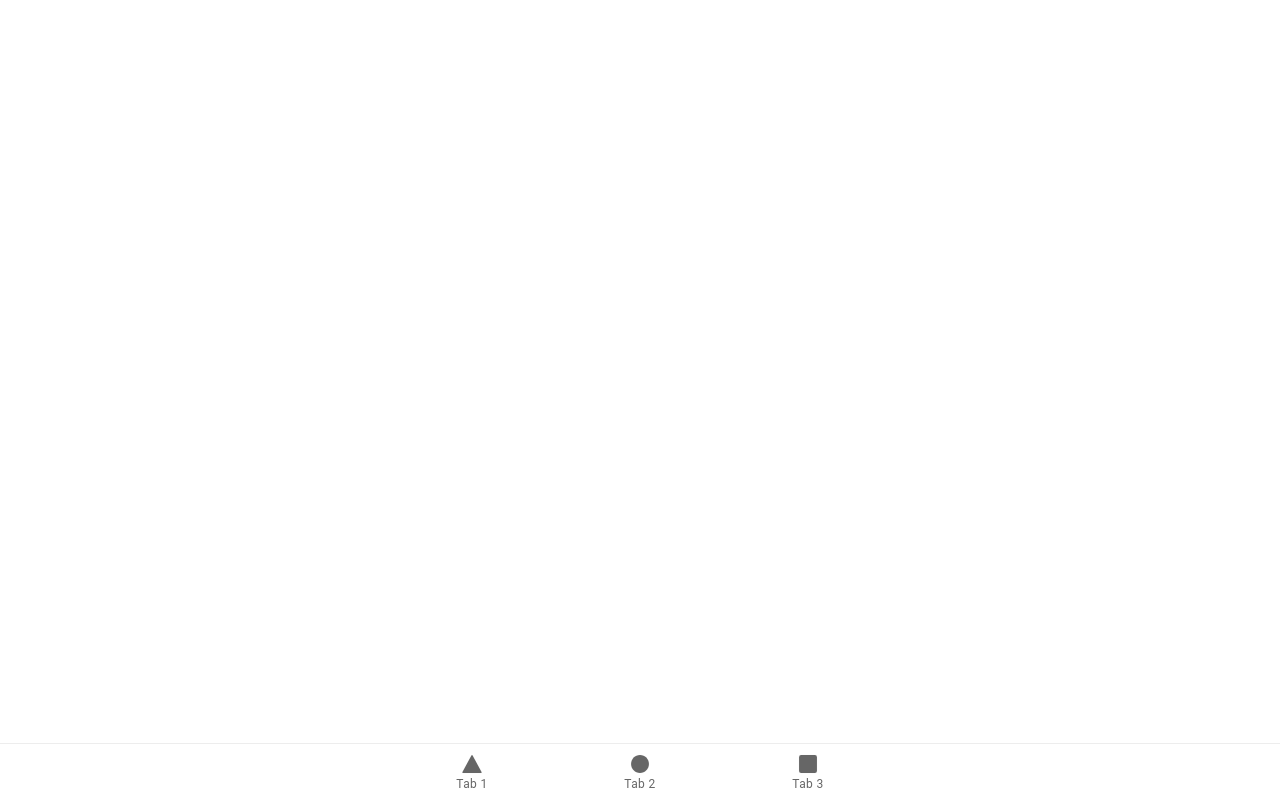
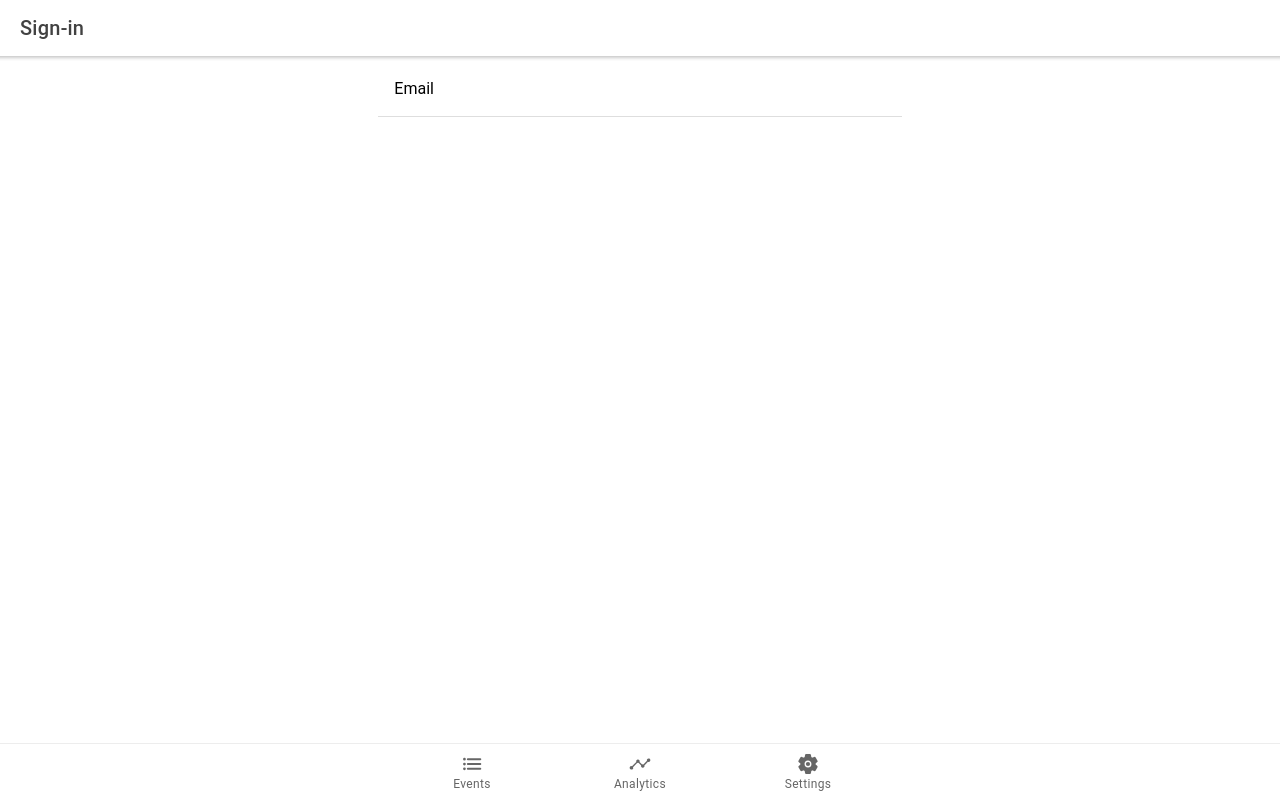
Before and after one commit to bloodbath-io/app, a React (Create React App) app: page /signin in a window 1280 px wide. Built offline with nearby package versions, Linux system fonts and the light colour scheme.

Commit message:
feat: started dashboard with signin

```diff
--- a/src/App.tsx
+++ b/src/App.tsx
@@ -9,10 +9,11 @@ import {
   IonTabs,
 } from '@ionic/react';
 import { IonReactRouter } from '@ionic/react-router';
-import { ellipse, square, triangle } from 'ionicons/icons';
-import Tab1 from './pages/Tab1';
-import Tab2 from './pages/Tab2';
-import Tab3 from './pages/Tab3';
+import { analytics, settings, list } from 'ionicons/icons';
+import Signin from './pages/Signin';
+import Events from './pages/Events';
+import Analytics from './pages/Analytics';
+import Settings from './pages/Settings';
 
 /* Core CSS required for Ionic components to work properly */
 import '@ionic/react/css/core.css';
@@ -38,31 +39,34 @@ const App: React.FC = () => (
     <IonReactRouter>
       <IonTabs>
         <IonRouterOutlet>
-          <Route exact path="/tab1">
-            <Tab1 />
+        <Route exact path="/signin">
+            <Signin />
           </Route>
-          <Route exact path="/tab2">
-            <Tab2 />
+          <Route exact path="/events">
+            <Events />
           </Route>
-          <Route path="/tab3">
-            <Tab3 />
+          <Route exact path="/analytics">
+            <Analytics />
+          </Route>
+          <Route path="/settings">
+            <Settings />
           </Route>
           <Route exact path="/">
-            <Redirect to="/tab1" />
+            <Redirect to="/events" />
           </Route>
         </IonRouterOutlet>
         <IonTabBar slot="bottom">
-          <IonTabButton tab="tab1" href="/tab1">
-            <IonIcon icon={triangle} />
-            <IonLabel>Tab 1</IonLabel>
+          <IonTabButton tab="events" href="/events">
+            <IonIcon icon={list} />
+            <IonLabel>Events</IonLabel>
           </IonTabButton>
-          <IonTabButton tab="tab2" href="/tab2">
-            <IonIcon icon={ellipse} />
-            <IonLabel>Tab 2</IonLabel>
+          <IonTabButton tab="analytics" href="/analytics">
+            <IonIcon icon={analytics} />
+            <IonLabel>Analytics</IonLabel>
           </IonTabButton>
-          <IonTabButton tab="tab3" href="/tab3">
-            <IonIcon icon={square} />
-            <IonLabel>Tab 3</IonLabel>
+          <IonTabButton tab="settings" href="/settings">
+            <IonIcon icon={settings} />
+            <IonLabel>Settings</IonLabel>
           </IonTabButton>
         </IonTabBar>
       </IonTabs>
--- a/src/pages/Tab1.tsx
+++ b/src/pages/Analytics.tsx
@@ -1,25 +1,25 @@
 import { IonContent, IonHeader, IonPage, IonTitle, IonToolbar } from '@ionic/react';
 import ExploreContainer from '../components/ExploreContainer';
-import './Tab1.css';
+import './Analytics.css';
 
-const Tab1: React.FC = () => {
+const Analytics: React.FC = () => {
   return (
     <IonPage>
       <IonHeader>
         <IonToolbar>
-          <IonTitle>Tab 1</IonTitle>
+          <IonTitle>Analytics</IonTitle>
         </IonToolbar>
       </IonHeader>
       <IonContent fullscreen>
         <IonHeader collapse="condense">
           <IonToolbar>
-            <IonTitle size="large">Tab 1</IonTitle>
+            <IonTitle size="large">Analytics</IonTitle>
           </IonToolbar>
         </IonHeader>
-        <ExploreContainer name="Tab 1 page" />
+        <ExploreContainer name="Analytics page" />
       </IonContent>
     </IonPage>
   );
 };
 
-export default Tab1;
+export default Analytics;
--- a/src/pages/Tab2.tsx
+++ b/src/pages/Events.tsx
@@ -1,25 +1,25 @@
 import { IonContent, IonHeader, IonPage, IonTitle, IonToolbar } from '@ionic/react';
 import ExploreContainer from '../components/ExploreContainer';
-import './Tab2.css';
+import './Events.css';
 
-const Tab2: React.FC = () => {
+const Events: React.FC = () => {
   return (
     <IonPage>
       <IonHeader>
         <IonToolbar>
-          <IonTitle>Tab 2</IonTitle>
+          <IonTitle>Events</IonTitle>
         </IonToolbar>
       </IonHeader>
       <IonContent fullscreen>
         <IonHeader collapse="condense">
           <IonToolbar>
-            <IonTitle size="large">Tab 2</IonTitle>
+            <IonTitle size="large">Events</IonTitle>
           </IonToolbar>
         </IonHeader>
-        <ExploreContainer name="Tab 2 page" />
+        <ExploreContainer name="Events page" />
       </IonContent>
     </IonPage>
   );
 };
 
-export default Tab2;
+export default Events;
--- a/src/pages/Tab3.tsx
+++ b/src/pages/Settings.tsx
@@ -1,25 +1,25 @@
 import { IonContent, IonHeader, IonPage, IonTitle, IonToolbar } from '@ionic/react';
 import ExploreContainer from '../components/ExploreContainer';
-import './Tab3.css';
+import './Settings.css';
 
-const Tab3: React.FC = () => {
+const Settings: React.FC = () => {
   return (
     <IonPage>
       <IonHeader>
         <IonToolbar>
-          <IonTitle>Tab 3</IonTitle>
+          <IonTitle>Settings</IonTitle>
         </IonToolbar>
       </IonHeader>
       <IonContent fullscreen>
         <IonHeader collapse="condense">
           <IonToolbar>
-            <IonTitle size="large">Tab 3</IonTitle>
+            <IonTitle size="large">Settings</IonTitle>
           </IonToolbar>
         </IonHeader>
-        <ExploreContainer name="Tab 3 page" />
+        <ExploreContainer name="Settings page" />
       </IonContent>
     </IonPage>
   );
 };
 
-export default Tab3;
+export default Settings;
--- /dev/null
+++ b/src/pages/Signin.tsx
@@ -0,0 +1,35 @@
+import { IonContent, IonHeader, IonPage, IonTitle, IonToolbar, IonRow, IonCol, IonItem, IonLabel, IonInput } from '@ionic/react';
+import ExploreContainer from '../components/ExploreContainer';
+import './Signin.css';
+const Signin: React.FC = () => {
+  return (
+    <IonPage>
+      <IonHeader>
+        <IonToolbar>
+          <IonTitle>Sign-in</IonTitle>
+        </IonToolbar>
+      </IonHeader>
+      <IonContent fullscreen>
+        <IonHeader collapse="condense">
+          <IonToolbar>
+            <IonTitle size="large">Signin</IonTitle>
+          </IonToolbar>
+        </IonHeader>
+          <IonRow className="ion-justify-content-center">
+            <IonCol sizeXs="10" sizeMd="5">
+              <IonItem>
+                <IonLabel position="floating"> Email</IonLabel>
+                <IonInput
+                  type="email"
+                  value=""
+                  >
+                </IonInput>
+              </IonItem>
+            </IonCol>
+          </IonRow>
+      </IonContent>
+    </IonPage>
+  );
+};
+
+export default Signin;
```
Also changed, not shown: src/pages/Analytics.css (added), src/pages/Events.css (added), src/pages/Settings.css (added), src/pages/Signin.css (added), src/pages/Tab1.css (deleted), src/pages/Tab2.css (deleted), src/pages/Tab3.css (deleted).
